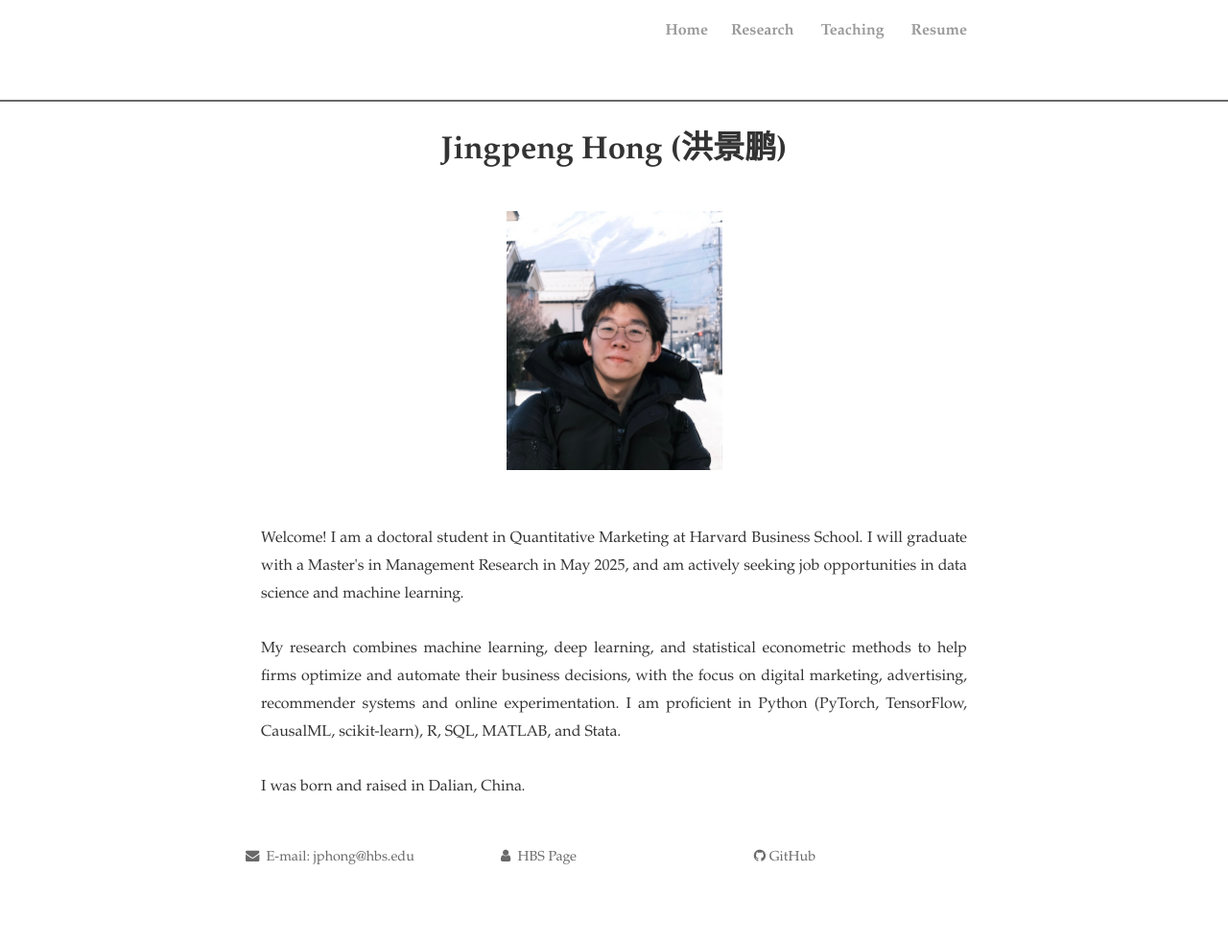
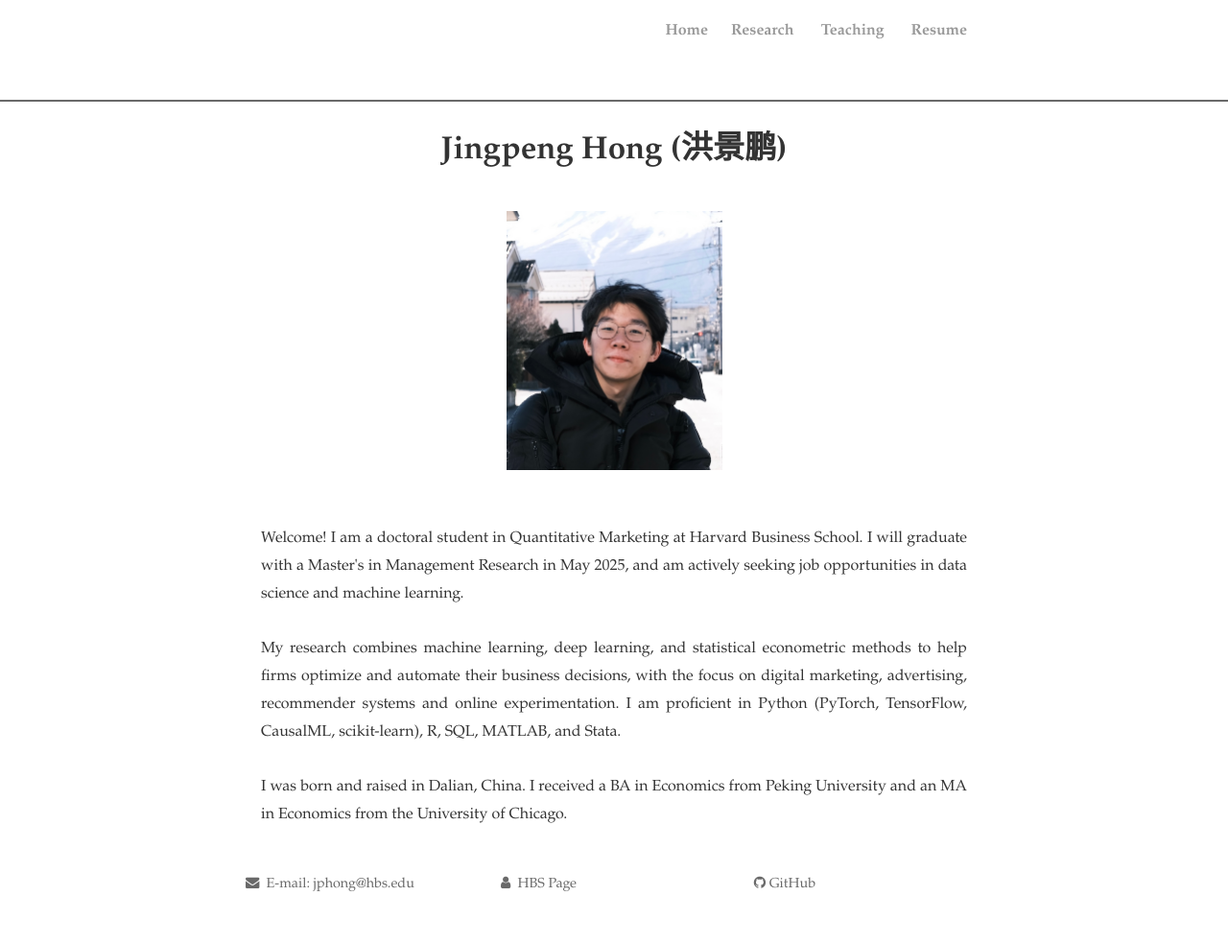
Before and after one commit to JingpengHong/JingpengHong.github.io, a Jekyll site: the page built from index.html, in a window 1280 px wide. Shown: the whole page at 96% size. Built offline with Jekyll 4.4.1, drawn with Linux system fonts in a browser that asks for light colours; nearby versions of some CDN libraries; the list of posts is cut into pages by our own code; comment, search, counter and statistics services are not loaded; a style sheet for code colours, icons or effects is not loaded; before the commit the page ends 954 px from its top, so only the background shows below that.

Commit message:
Update index.html

```diff
--- a/index.html
+++ b/index.html
@@ -19,5 +19,5 @@ title: Jingpeng Hong (洪景鹏)
 <br><br>
 My research combines machine learning, deep learning, and statistical econometric methods to help firms optimize and automate their business decisions, with the focus on digital marketing, advertising, recommender systems and online experimentation. I am proficient in Python (PyTorch, TensorFlow, CausalML, scikit-learn), R, SQL, MATLAB, and Stata.
 <br><br>
-I was born and raised in Dalian, China.
+I was born and raised in Dalian, China. I received a BA in Economics from Peking University and an MA in Economics from the University of Chicago.
 </div>
```
